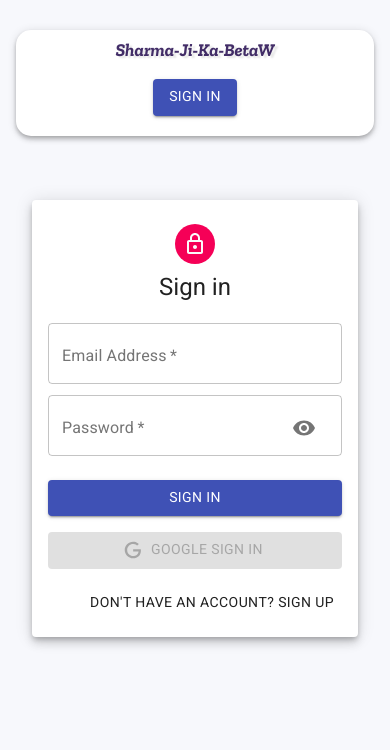
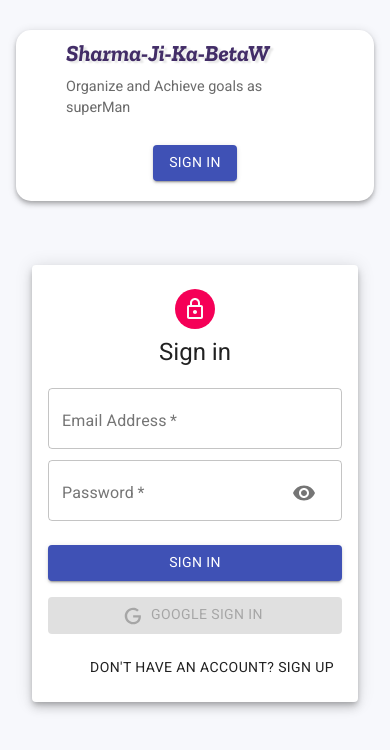
Before and after one commit to phanindra-max/sharma-ji-ka-betaw, a React (Create React App) app in the folder client/: page /auth in a window 390 px wide. Shown: the top 750 px of the page. Built offline with nearby package versions, Linux system fonts and the light colour scheme; a web font is replaced by a local one.

Commit message:
and i am batman

```diff
--- a/client/public/index.html
+++ b/client/public/index.html
@@ -9,7 +9,7 @@
       content="Web site created using create-react-app"
     />
     <meta http-equiv="Content-Security-Policy" script-src="unsafe-inline" ; />
-    <link rel="icon" type="image/png" href="./memories.png" />
+    <!-- <link rel="icon" type="image/png" href="./memories.png" /> -->
     <link rel="preconnect" href="https://fonts.gstatic.com" />
     <link
       href="https://fonts.googleapis.com/css2?family=Heebo:wght@300;400;700&display=swap"
@@ -22,7 +22,7 @@
       crossorigin="anonymous"
     />
     <link rel = "icon" href =
-"./books.svg"
+"./superman.png"
         type = "image/x-icon">
         <style>
           @import url('https://fonts.googleapis.com/css2?family=Baloo+Bhaina+2&family=Zilla+Slab:ital,wght@1,700&display=swap');
--- a/client/src/components/Home/TrackCards.css
+++ b/client/src/components/Home/TrackCards.css
@@ -6,7 +6,7 @@
   flex-direction: column;
   height: auto;
   border-radius: 11px;
-  margin: 0 0 1rem 0;
+  margin:  1rem 0.5rem;
   background-color: white;
 }
 
@@ -34,3 +34,9 @@ button.btn_card {
   justify-content: flex-start;
   margin: 0 0 1rem 2rem;
 }
+.flexy{
+  display: flex;
+  flex-direction: row;
+  flex-wrap: wrap;
+  /* justify-content: ; */
+}
--- a/client/src/components/Home/TrackCards.js
+++ b/client/src/components/Home/TrackCards.js
@@ -1,23 +1,19 @@
-import { Button } from "@material-ui/core"
-import React from "react"
-import "./TrackCards.css"
+import { Button } from "@material-ui/core";
+import React from "react";
+import "./TrackCards.css";
 
 function TrackCards(props) {
-
   console.log(props.res);
   console.log(props.search.to);
 
-  if(props.search.length>0){
+  if (props.search.length > 0) {
     console.log("wdefwvrb");
     return (
       <>
-        <div class="container">
-          <div class="row">
+        <div className="container">
+          <div className="flexy">
             {props.res.map((e) =>
-
-
-            (e.trackName.toUpperCase().toString()===props.search.toString() || e.trackName===props.search )?(
-              <div class="col">
+            (props.search===e.trackName)?(
                 <div className="card_head">
                   <div className="title_card">{e.trackName}</div>
                   <div className="Description">{e.description}</div>
@@ -25,21 +21,17 @@ function TrackCards(props) {
                     <button className="btn_card">Show More</button>
                   </div>
                 </div>
-              </div>
             ):(""))}
           </div>
         </div>
       </>
     );
-  }
-  else{
-
+  } else {
     return (
       <>
-        <div class="container">
-          <div class="row">
+        <div className="container">
+          <div className="flexy">
             {props.res.map((e) => (
-              <div class="col">
                 <div className="card_head">
                   <div className="title_card">{e.trackName}</div>
                   <div className="Description">{e.description}</div>
@@ -47,7 +39,6 @@ function TrackCards(props) {
                     <button className="btn_card">Show More</button>
                   </div>
                 </div>
-              </div>
             ))}
           </div>
         </div>
@@ -56,4 +47,4 @@ function TrackCards(props) {
   }
 }
 
-export default TrackCards
+export default TrackCards;
--- a/client/src/components/Navbar/Navbar.css
+++ b/client/src/components/Navbar/Navbar.css
@@ -21,6 +21,14 @@
 a:hover{
     color:#481d95;
 }
+.hava{
+    color: #333333ba;
+    font-size: 1rem;
+}
+
+
+
+
 @media screen and (max-width:501px) {
     .Title_h2{
         font-size: x-large;
@@ -28,6 +36,9 @@ a:hover{
 }
 @media screen and (max-width:415px) {
     .Title_h2{
-        font-size: large;
+        font-size: larger;
+    }
+    .hava{
+        font-size: 0.9rem;
     }
 }
--- a/client/src/components/Navbar/Navbar.js
+++ b/client/src/components/Navbar/Navbar.js
@@ -47,6 +47,7 @@ const Navbar = () => {
             {/* <img className="Title_img" src={NavImg} alt="" /> */}
           </Link>
         </h2>
+      <p className="hava">Organize and Achieve goals as superMan</p>
       </div>
       <Link to="/" className={classes.brandContainer}>
         {/* <img
```
Also changed, not shown: client/public/superman.png (added).
